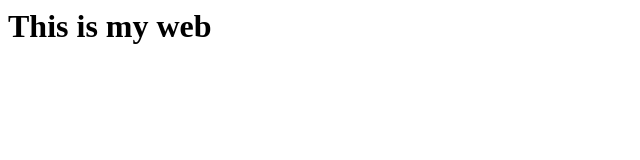
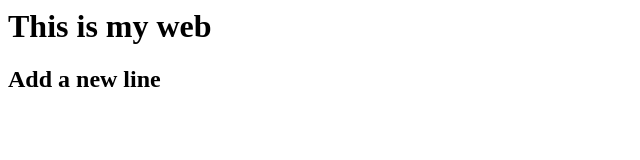
Before and after one commit to dnaparat/myweb, a plain HTML site: page index.html in a window 1280 px wide. Shown: the whole page, without its empty margins (0-640 px from the left). Drawn offline with Linux system fonts and the light colour scheme.

Commit message:
Update index.html

```diff
--- a/index.html
+++ b/index.html
@@ -1,3 +1,4 @@
 <html>
   <h1>This is my web</h1>
+  <h2>Add a new line</h2>
 </html>
```
